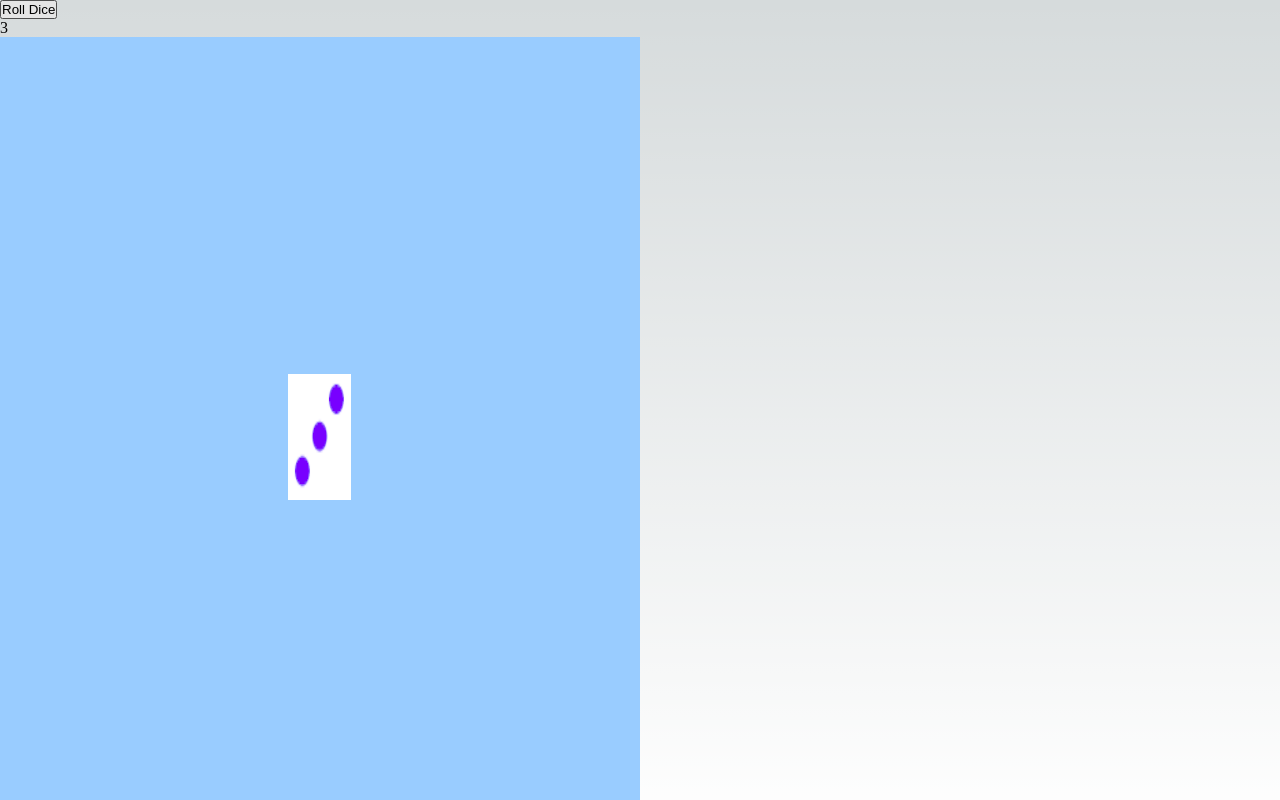
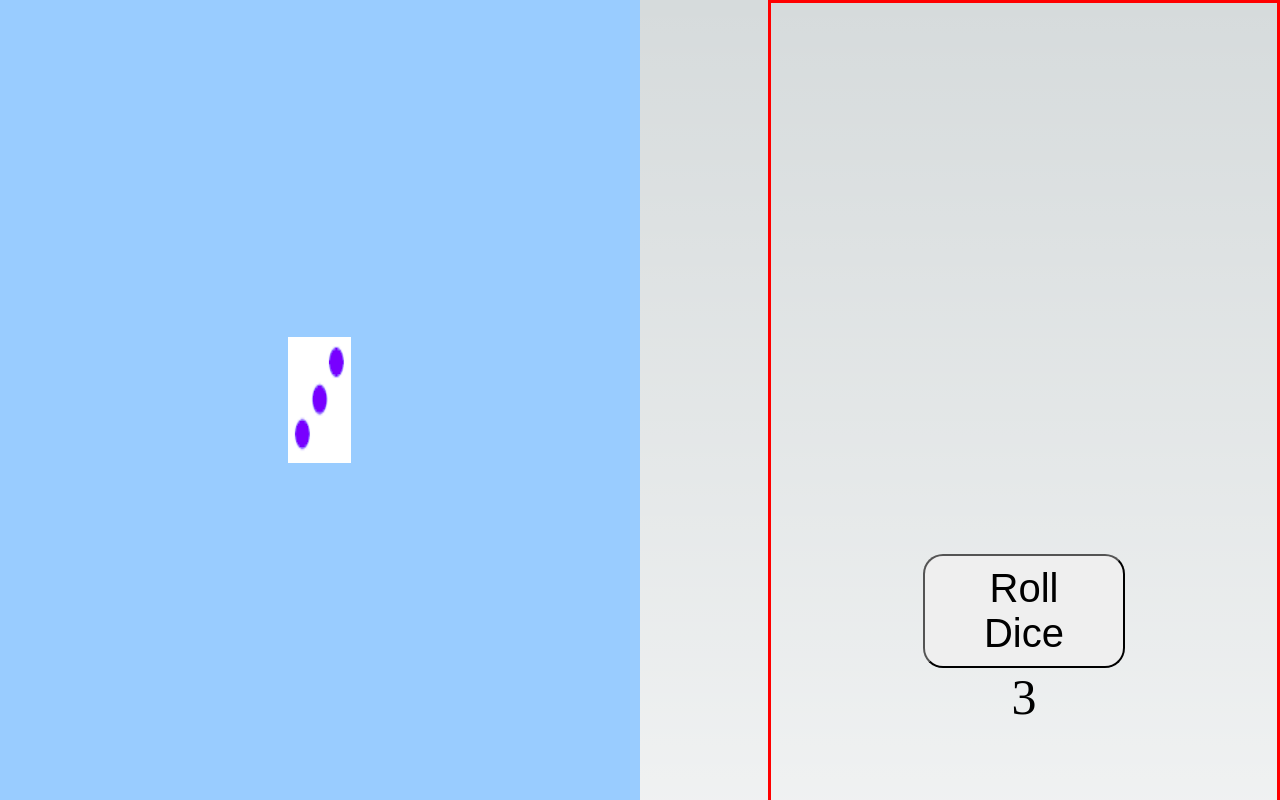
Before and after one commit to deenuit113/NIceDice, a Next.js app in the folder nicedice/: page / in a window 1280 px wide. Shown: the top 800 px of the page. Built offline with nearby package versions, Linux system fonts and the light colour scheme.

Commit message:
Feat: add dice view

```diff
--- a/nicedice/package.json
+++ b/nicedice/package.json
@@ -9,6 +9,7 @@
     "lint": "next lint"
   },
   "dependencies": {
+    "@emotion/styled": "^11.11.5",
     "next": "14.2.1",
     "react": "^18",
     "react-dom": "^18",
--- a/nicedice/src/units/dice.container.tsx
+++ b/nicedice/src/units/dice.container.tsx
@@ -1,22 +1,27 @@
 import React, { useEffect, useRef, useState } from 'react';
 import * as THREE from 'three';
+import DiceUI from './dice.presenter';
 
 export default function DicePage(): JSX.Element {
     const [isRolling, setIsRolling] = useState<boolean>(false);
     const [diceValue, setDiceValue] = useState<number>(0);
-    const [isButtonDisabled, setIsButtonDisabled] = useState<boolean>(false);
-    const rendererRef = useRef<THREE.WebGLRenderer | null>(null);
-    const diceRef = useRef<THREE.Mesh | null>(null);
-    const cameraRef = useRef<THREE.PerspectiveCamera | null>(null);
+    const [isButtonDisabled, setIsButtonDisabled] = useState<boolean>(false); //@ts-ignore
+    const rendererRef = useRef<THREE.WebGLRenderer | null>(null); //@ts-ignore
+    const diceRef = useRef<THREE.Mesh | null>(null); //@ts-ignore
+    const cameraRef = useRef<THREE.PerspectiveCamera | null>(null); //@ts-ignore
     const sceneRef = useRef<THREE.Scene | null>(null);
 
     useEffect(() => {
+        const container = document.createElement('div');
+        container.id = 'scene-container';
+        document.body.appendChild(container);
+
         const scene = new THREE.Scene();
         const camera = new THREE.PerspectiveCamera(60, window.innerWidth / window.innerHeight, 0.1, 1000);
         camera.position.z = 6;
         const renderer = new THREE.WebGLRenderer();
         renderer.setSize(window.innerWidth / 2, window.innerHeight);
-        document.body.appendChild(renderer.domElement);
+        container.appendChild(renderer.domElement);
         scene.background = new THREE.Color(0x99ccff);
 
         const geometry = new THREE.BoxGeometry(1, 1, 1);
@@ -41,11 +46,25 @@ export default function DicePage(): JSX.Element {
         renderer.render(scene, camera);
         rollDice();
 
+        window.addEventListener('resize', handleWindowResize);
+
         return () => {
-            document.body.removeChild(renderer.domElement);
+            container.removeChild(renderer.domElement);
             renderer.dispose();
+            window.removeEventListener('resize', handleWindowResize);
         };
     }, []);
+
+    const handleWindowResize = () => {
+        const camera = cameraRef.current;
+        const renderer = rendererRef.current;
+
+        if (camera && renderer) {
+            camera.aspect = window.innerWidth / window.innerHeight;
+            camera.updateProjectionMatrix();
+            renderer.setSize(window.innerWidth / 2, window.innerHeight);
+        }
+    };
 
     const rollDice = () => {
         if (isRolling || isButtonDisabled) return;
@@ -92,7 +111,7 @@ export default function DicePage(): JSX.Element {
 
         animateRoll();
     };
-
+    //@ts-ignore
     const showTopFace = (dice: THREE.Mesh, camera: THREE.PerspectiveCamera) => {
         const diceFaces = [
             { value: 6, direction: new THREE.Vector3(0, 0, 1), up: new THREE.Vector3(0, 1, 0) },
@@ -120,9 +139,12 @@ export default function DicePage(): JSX.Element {
     };
 
     return (
-        <div>
-            <button onClick={rollDice} disabled={isButtonDisabled}>Roll Dice</button>
-            <div>{diceValue}</div>
-        </div>
+        <>
+            <DiceUI
+                rollDice = {rollDice}
+                isButtonDisabled = {isButtonDisabled}
+                diceValue = {diceValue}
+            />
+        </>
     );
 }
--- a/nicedice/src/units/dice.presenter.tsx
+++ b/nicedice/src/units/dice.presenter.tsx
@@ -0,0 +1,13 @@
+import { DiceUIProps } from "./dice.types";
+import * as S from "./dice.styles";
+
+export default function DiceUI (props: DiceUIProps) {
+    return (
+        <>
+            <S.Wrapper>
+                <S.RollButton onClick={props.rollDice} disabled={props.isButtonDisabled}>Roll Dice</S.RollButton>
+                <S.DiceValue>{props.diceValue}</S.DiceValue>
+            </S.Wrapper>
+        </>
+    )
+}
--- a/nicedice/src/units/dice.styles.tsx
+++ b/nicedice/src/units/dice.styles.tsx
@@ -0,0 +1,26 @@
+import styled from "@emotion/styled";
+
+export const Wrapper = styled.div`
+    width: 40vw;
+    height: 100vw;
+    float: right;
+    border: 3px solid red;
+    display: flex;
+    flex-direction: column;
+    justify-content: center;
+    align-items: center;
+`;
+
+export const RollButton = styled.button`
+    width: 40%;
+    font-size: 40px;
+    padding: 10px 20px 10px 20px;
+    border-radius: 20px;
+    :hover{
+        cursor: pointer;
+    }
+`
+
+export const DiceValue = styled.div`
+    font-size: 50px;
+`
--- a/nicedice/src/units/dice.types.ts
+++ b/nicedice/src/units/dice.types.ts
@@ -0,0 +1,5 @@
+export interface DiceUIProps {
+    rollDice: () => void;
+    isButtonDisabled: boolean;
+    diceValue: number;
+}
```
Also changed, not shown: 1 other file (tests, documents, lock files or other folders).
